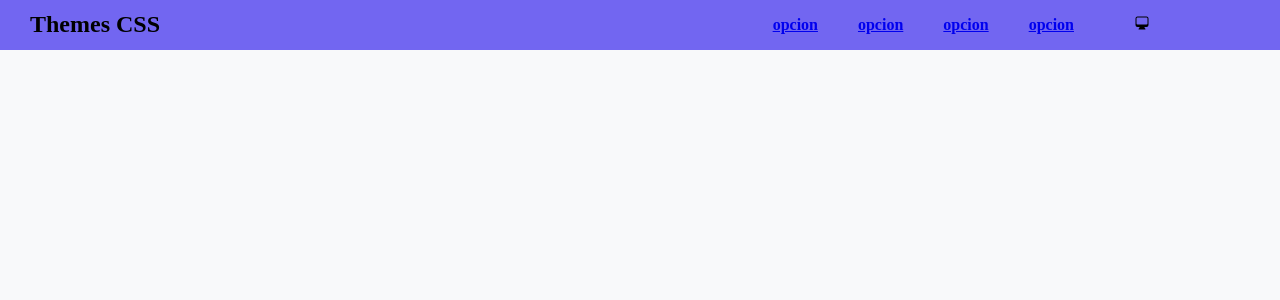
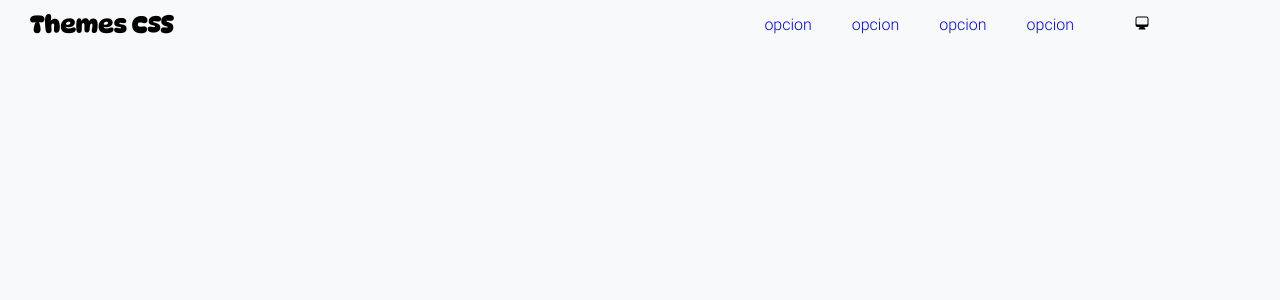
Before and after one commit to lenin-developer/react-css-Light-Dark, a React (Vite) app: page / in a window 1280 px wide. Shown: the top 300 px of the page. Built offline with nearby package versions, Linux system fonts and the light colour scheme.

Commit message:
style: css
se modifica los index
se agregan estilos globales de elementos

```diff
--- a/src/styles/_index.css
+++ b/src/styles/_index.css
@@ -1,8 +1,8 @@
-@import './generic/_index.css';
 @import './settings/_index.css';
 
 /* @import './themes/_index.css'; */
 
+@import './generic/_index.css';
 @import './elements/_index.css';
 
 /* @import './objects/_index.css'; */
--- a/src/styles/elements/StructureTags.module.css
+++ b/src/styles/elements/StructureTags.module.css
@@ -1,3 +1,3 @@
 body {
-	background-color: var(--background-body);
+	background-color: var(--gray-100);
 }
--- a/src/styles/elements/TextSementicTags.module.css
+++ b/src/styles/elements/TextSementicTags.module.css
@@ -0,0 +1,25 @@
+h1,
+h2,
+h3 {
+	/* font-family: 'DynaPuff'; */
+	font-family: var(--family-dynapuff);
+}
+
+h4,
+h5,
+h6 {
+	font-family: Dynapuff, Arial, Helvetica, sans-serif;
+	font-weight: 500;
+}
+
+p,
+a {
+	font-family: var(--family-roboto);
+	font-weight: 300;
+}
+
+a:link,
+a:visited,
+a:active {
+	text-decoration: none;
+}
--- a/src/styles/elements/_index.css
+++ b/src/styles/elements/_index.css
@@ -1,6 +1,6 @@
 @import './StructureTags.module.css';
 
-/* @import './TextSementicTags.module.css'; */
+@import './TextSementicTags.module.css';
 
 /* @import './FormAndControlTags.module.css'; */
 
--- a/src/styles/settings/Colors.module.css
+++ b/src/styles/settings/Colors.module.css
@@ -1,4 +1,8 @@
 :root {
-	--background-body: #f8f9fa;
-	--header-bg-color: #7266f1;
+	/* Colors conts */
+	--gray-100: #f8f9fa;
+	--blue-100: #4169e1;
+
+	/* Colors referens */
+	--color-text-headers: var(--gray-100);
 }
--- a/src/styles/settings/_index.css
+++ b/src/styles/settings/_index.css
@@ -1,13 +1,14 @@
 @import './Colors.module.css';
 
-@import './Breakpoins.css';
+/* @import './Breakpoins.css'; */
+
+@import './Typography.module.css';
 
 /* @import './Animations.module.css';
 @import './borders.module.css';
 @import './Easing.module.css';
-@import './Fonts.module.css';
 @import './Gradients.module.css';
 @import './Shadows.module.css';
 @import './Sizes.module.css';
-@import './Typography.module.css';
-@import './Z_index.module.css'; */
+
+/* @import './Z_index.module.css'; */
```
Also changed, not shown: src/styles/settings/Fonts.module.css (deleted).
